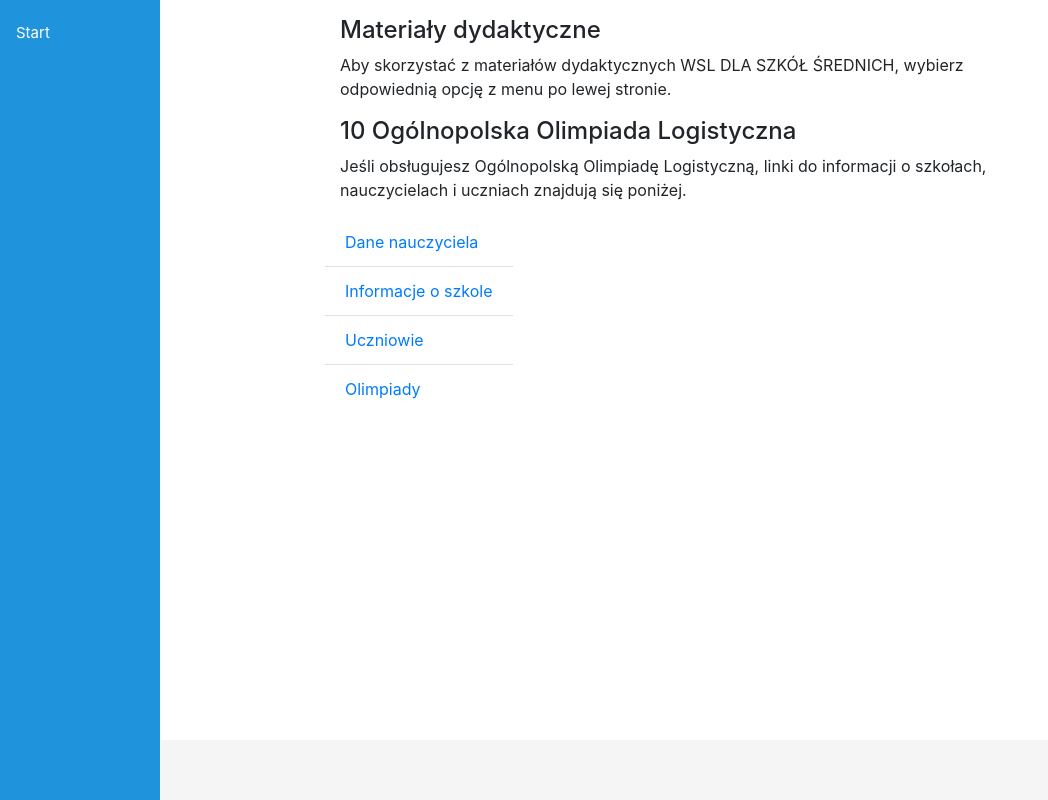
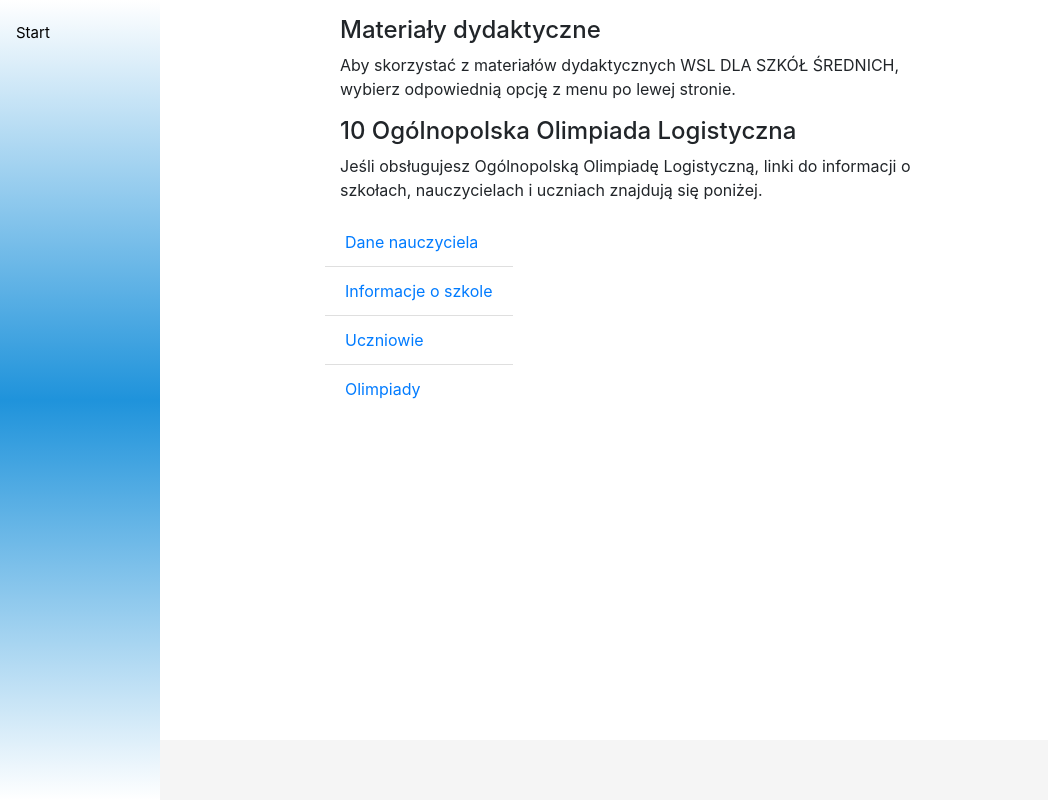
Before and after one commit to tkrasuski/wsl, a Django app: page / in a window 1280 px wide. Shown: the whole page, without its empty margins (0-1048 px from the left). Run offline with Django 3.2, Linux system fonts and the light colour scheme; a user stored in the database is signed in; data comes from the database, SQL or seed files in the repository; both versions use the stored data as it was after the commit; some libraries are stand-ins or nearby versions.

Commit message:
some style palys

```diff
--- a/static/css/sidebar.css
+++ b/static/css/sidebar.css
@@ -6,7 +6,8 @@
   z-index: 1; /* Stay on top */
   top: 0; /* Stay at the top */
   left: 0;
-  background-color: #1f93db; /* Black */
+  /* background-color: #1f93db; Black */
+  background: linear-gradient(#ffffff, #1f93db, #ffffff);
   overflow-x: hidden; /* Disable horizontal scroll */
   padding-top: 20px;
 }
@@ -16,7 +17,7 @@
   padding: 6px 8px 6px 16px;
   text-decoration: none;
   font-size: 15px;
-  color: #ffffff;
+  color: #000000;
   display: hidden;
 }
 
@@ -29,6 +30,7 @@
 .main {
   margin-left: 160px; /* Same as the width of the sidebar */
   padding: 0px 10px;
+  margin-right: 160px;
 }
 
 /* On smaller screens, where height is less than 450px, change the style of the sidebar (less padding and a smaller font size) */
```
Also changed, not shown: db.sqlite3.
